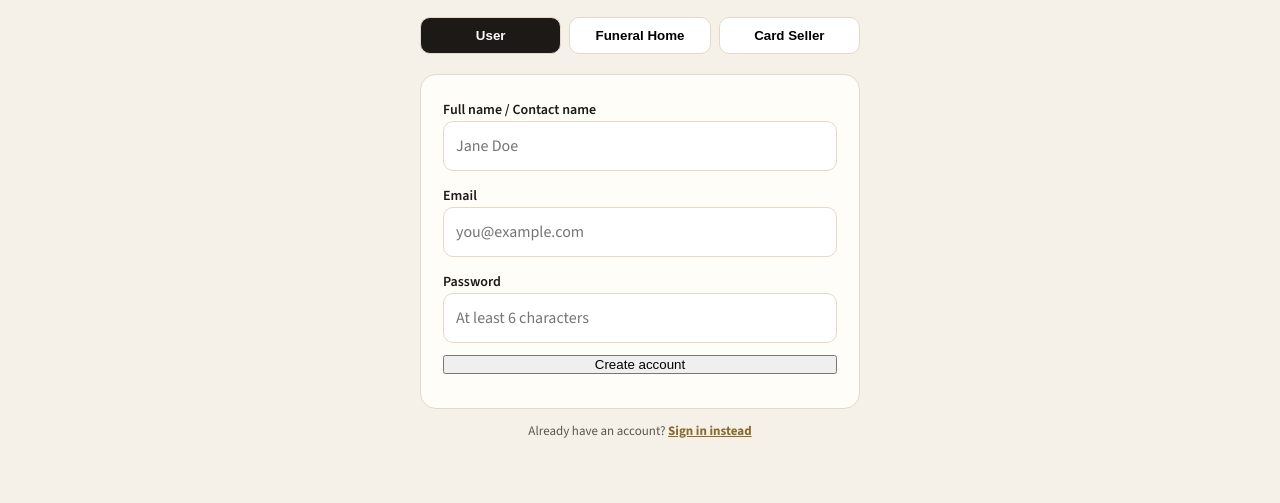
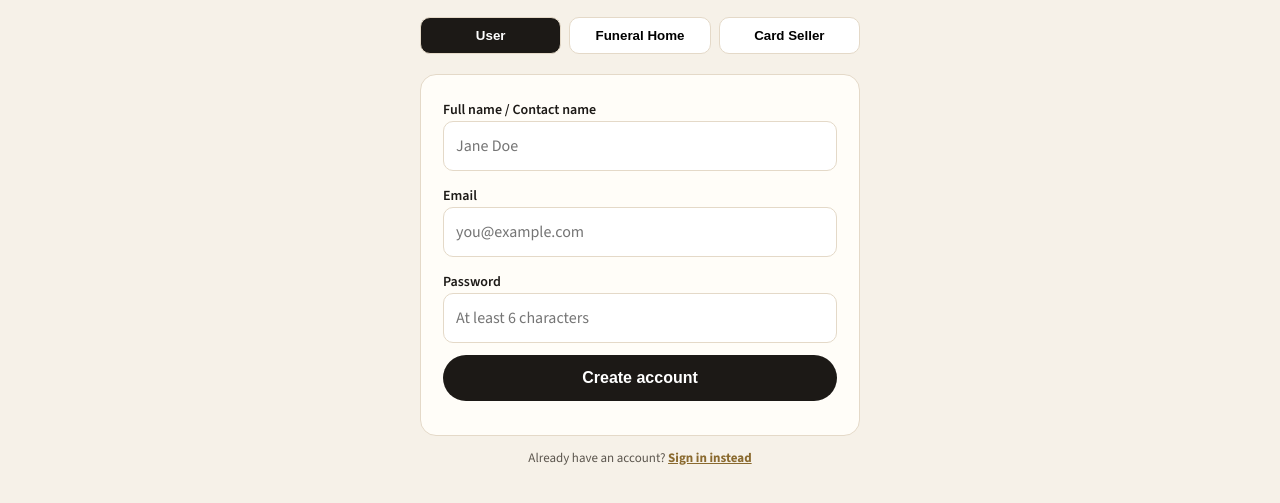
Before and after one commit to DSangHub/dolenc-app, a plain HTML site: page auth.html in a window 1280 px wide. Shown: the part 225-728 px from the top of the page. Drawn offline with nearby package versions, Linux system fonts and the light colour scheme.

Commit message:
Fix Create Account button CSS and add direct click fallback

```diff
--- a/auth.html
+++ b/auth.html
@@ -22,8 +22,8 @@
     form { background:var(--card); border:1px solid var(--line); border-radius:16px; padding:22px; display:grid; gap:12px; }
     label { font-size:14px; font-weight:600; }
     input, select, textarea { width:100%; padding:12px; border:1px solid var(--line); border-radius:10px; font:inherit; }
-    button[type="submit"] { touch-action:manipulation; } button[type="submit"]:disabled { opacity:.65; cursor:wait; }
-    button[type="submit"] { background:var(--ink); color:#fff; border:0; padding:14px; border-radius:999px; font-weight:700; cursor:pointer; font-size:16px; }
+    button#submitBtn { touch-action:manipulation; } button#submitBtn:disabled { opacity:.65; cursor:wait; }
+    button#submitBtn { background:var(--ink); color:#fff; border:0; padding:14px; border-radius:999px; font-weight:700; cursor:pointer; font-size:16px; }
     .note { font-size:13px; color:var(--muted); margin-top:12px; text-align:center; }
     .error { color:#9b2c2c; font-size:14px; }
     .success { color:#276749; font-size:14px; }
@@ -73,7 +73,7 @@
         <input id="password" type="password" required minlength="6" placeholder="At least 6 characters" />
       </div>
 
-      <button type="button" id="submitBtn">Create account</button>
+      <button type="button" id="submitBtn" onclick="if(window.dolencSubmitAccount){window.dolencSubmitAccount(event)}else{document.getElementById('msg').textContent='Signup script failed to load. Please refresh.'}">Create account</button>
       <div id="msg" role="status" aria-live="polite"></div>
     </form>
 
@@ -117,7 +117,7 @@
     });
 
     const withTimeout = (promise) => Promise.race([promise, new Promise((_, reject) => setTimeout(() => reject(new Error('Connection timed out. Please try again.')), 15000))]);
-    submitBtn.addEventListener('click', () => {
+    submitBtn.addEventListener('pointerdown', () => {
       if (!form.checkValidity()) {
         msg.textContent = 'Please complete all required fields. Password must be at least 6 characters.';
         msg.className = 'error';
@@ -191,7 +191,7 @@
         submitBtn.textContent = isSignup ? 'Create account' : 'Sign in';
       }
     }
-    submitBtn.addEventListener('click', submitAccount);
+    window.dolencSubmitAccount = submitAccount;
     form.addEventListener('submit', submitAccount);
   </script>
 </body>
```
